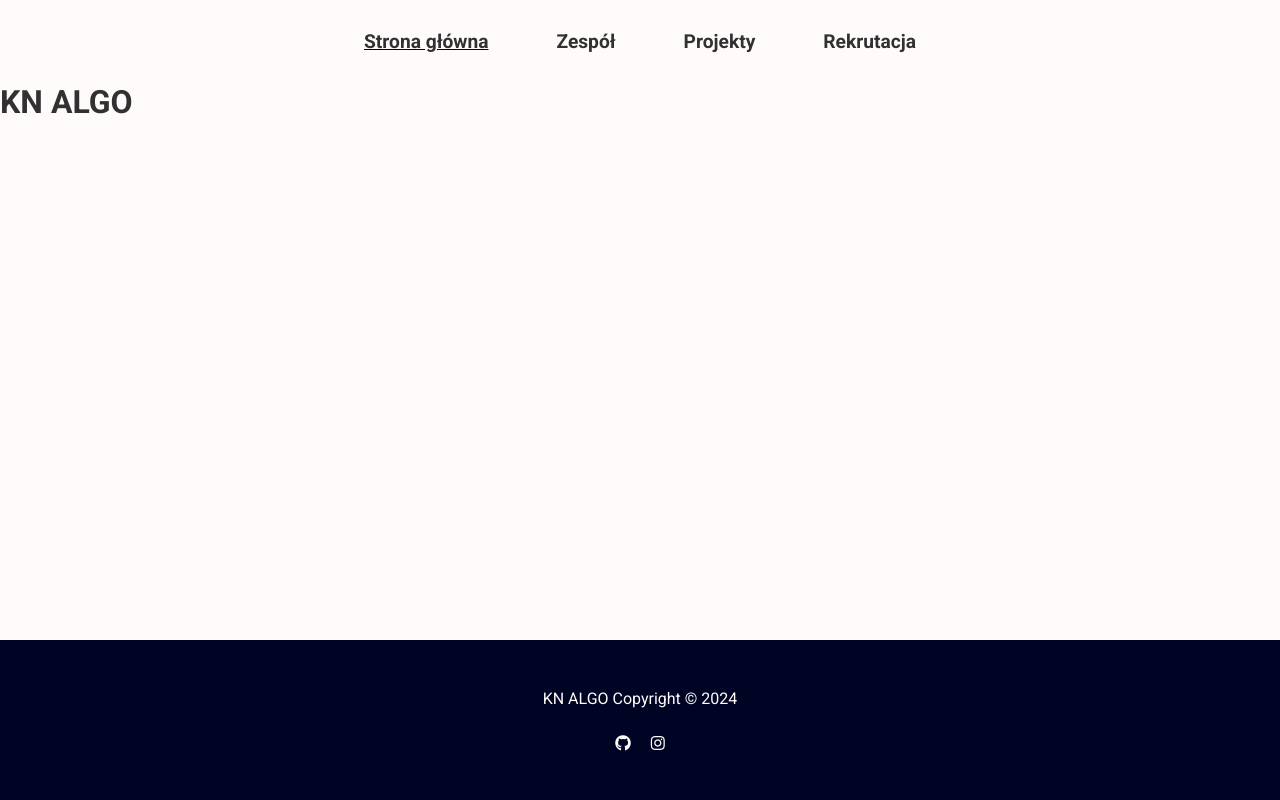
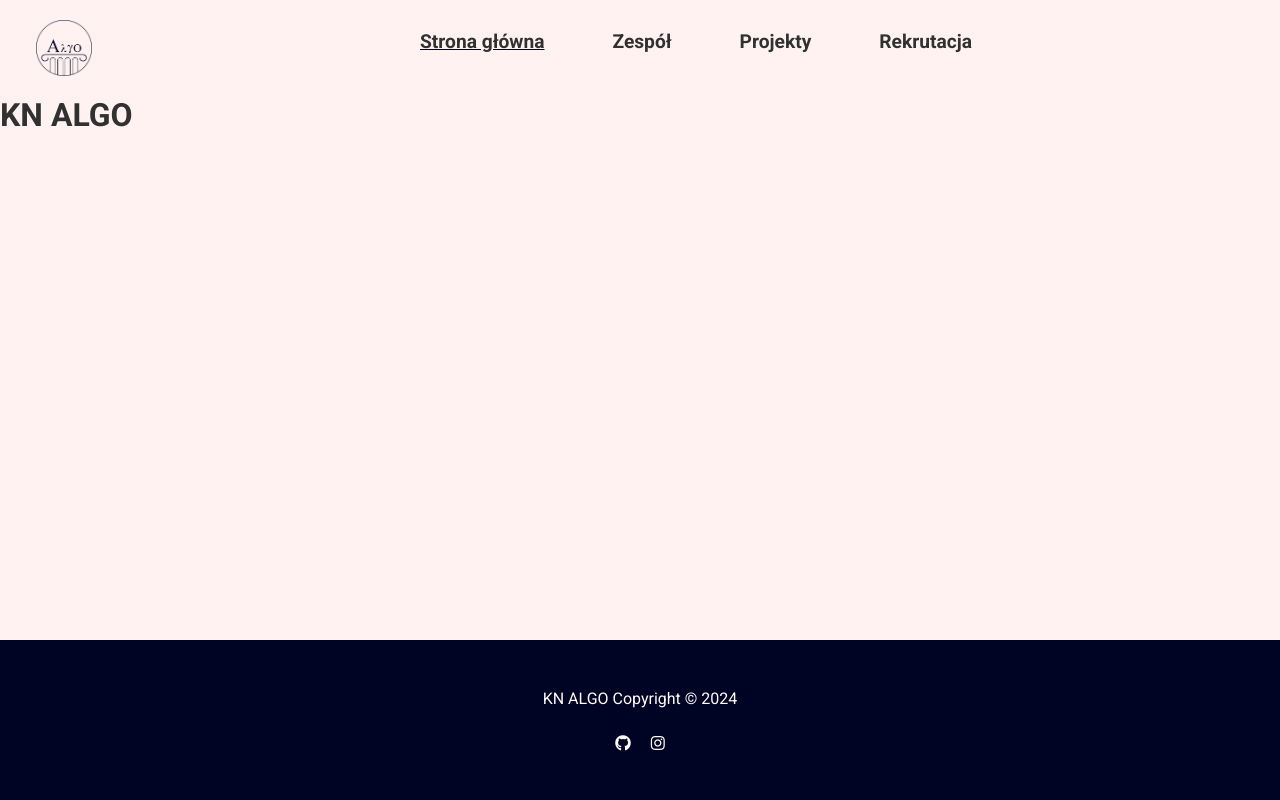
Before and after one commit to KN-Algo/strona-internetowa, a PHP site: page / in a window 1280 px wide. Run offline with PHP 8.4, Linux system fonts and the light colour scheme.

Commit message:
added logo to the navbar

```diff
--- a/index.html
+++ b/index.html
@@ -10,6 +10,7 @@
 </head>
 <nav>
     <ul class="topnav" id="nav-menu">
+        <img src="/img/logos/logo-white.png" alt="KN ALGO">
         <li><a href="#" class="active-nav">Strona główna</a></li>
         <li><a href="about.html">Zespół</a></li>
         <li><a href="projects.html">Projekty</a></li>
@@ -22,7 +23,7 @@
     </ul>
 </nav>
 <body>
-    <h1>KN ALGO</h1>
+  <h1>KN ALGO</h1>
 </body>
 <footer>
     <p>KN ALGO Copyright &copy; 2024</p>
--- a/styles/main.css
+++ b/styles/main.css
@@ -4,7 +4,7 @@
     margin: 0;
     padding: 0;
     box-sizing: border-box;
-    background-color: #fffbfa;
+    background-color: #fff2f0;
     font-family: 'Roboto', sans-serif;
     color: rgb(49, 49, 49);
 }
@@ -54,6 +54,13 @@ nav li a:hover {
     color: #fffbfa;
     transition: 0.3s;
     text-decoration: none;
+}
+
+nav img {
+  max-height: 6em;
+  float: left;
+  padding: 20px;
+  margin-left: 1em;
 }
 
 .active-nav {
```
Also changed, not shown: img/logos/logo-dark.png (added), img/logos/logo-white.png (added).
